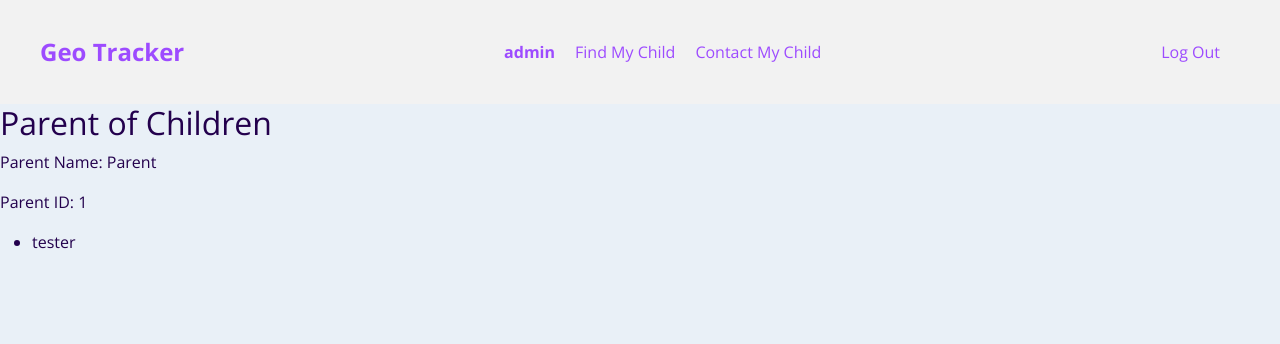
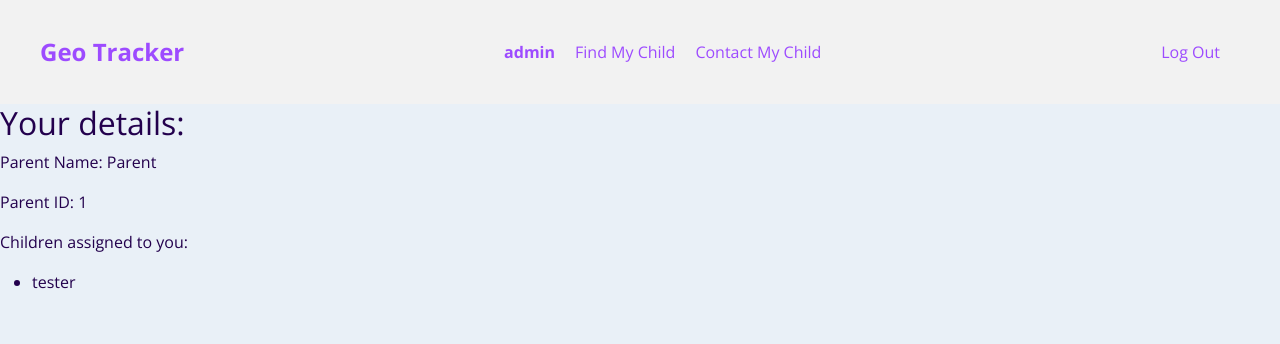
Before and after one commit to DAAS2/GeoLocation, a Django app: template geolocation_app/templates/geolocation_app/index.html in a window 1280 px wide. Shown: the top 344 px of the page. Run offline with Django 5.2, Linux system fonts and the light colour scheme; a user stored in the database is signed in; data comes from the database, SQL or seed files in the repository; both versions use the stored data as it was after the commit; tables that the repository leaves empty hold one stand-in row (values such as "Sample post"); the template is opened without the code that fills it: values that come from a table or form of the project are taken from there, most other values are stand-ins (such as "Sample title", 1, 10 or a date in 2020); some libraries are stand-ins or nearby versions.

Commit message:
Making index look pretty for the Parent

```diff
--- a/geolocation_app/templates/geolocation_app/index.html
+++ b/geolocation_app/templates/geolocation_app/index.html
@@ -10,9 +10,10 @@
     {% if user.is_authenticated %}
         {% if parent and not children %}
         {% elif children and parent %}
-            <h2>Parent of Children</h2>
+            <h2>Your details: </h2>
             <p>Parent Name: {{ parent }}</p>
             <p>Parent ID: {{ parent_id }}</p>
+            <p>Children assigned to you:</p>
             <ul>
                 {% for child in children %}
                     <li>{{ child }}</li>
```
Also changed, not shown: db.sqlite3.
